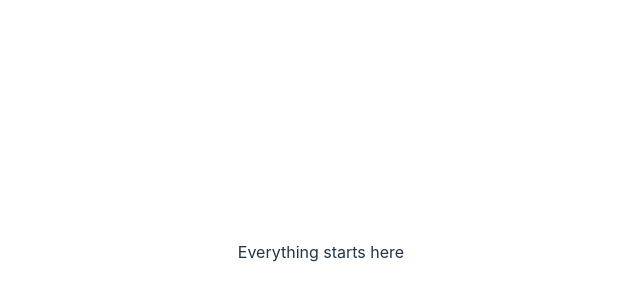
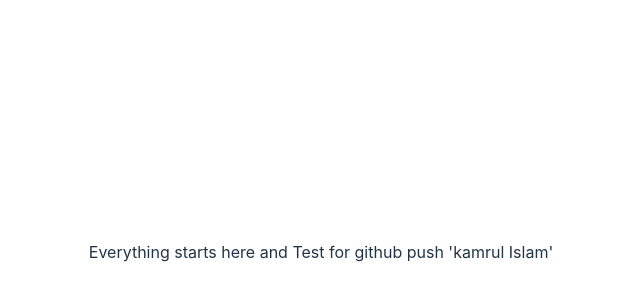
Before and after one commit to musabbir-m/quiz-app, a React (Vite) app: page / in a window 1280 px wide. Shown: the part 148-448 px from the top of the page, without its empty margins (319-959 px from the left). Built offline with nearby package versions, Linux system fonts and the light colour scheme.

Commit message:
Test for collaboration

```diff
--- a/src/App.jsx
+++ b/src/App.jsx
@@ -8,7 +8,7 @@ function App() {
 
   return (
     <>
-      <h2 className='text-5xl'>Everything starts here</h2>
+      <h2 className='text-5xl'>Everything starts here and Test for github push 'kamrul Islam'</h2>
     </>
   )
 }
```
